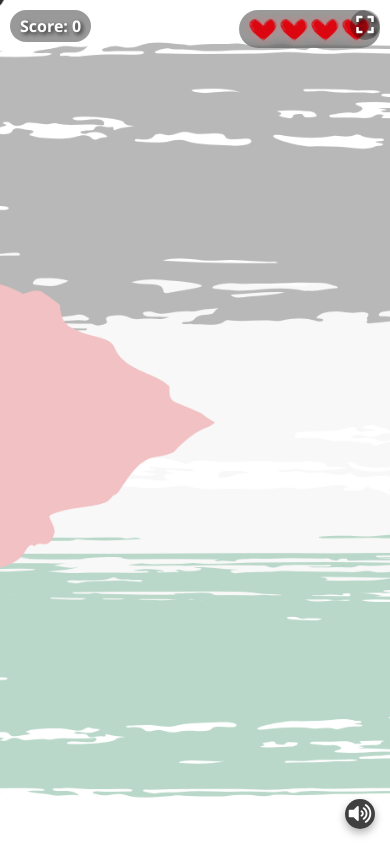
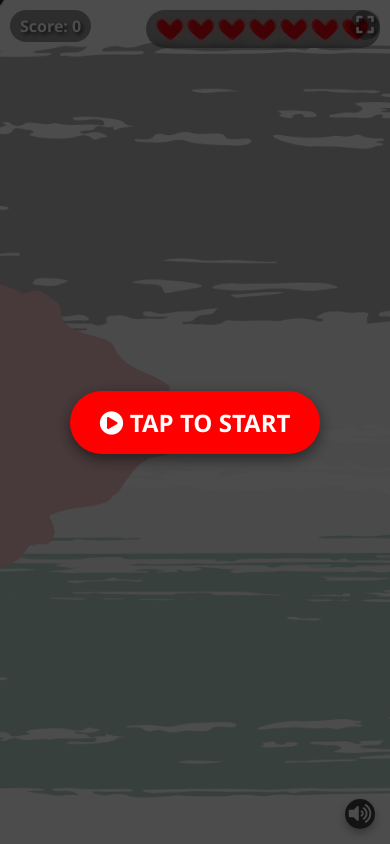
Before and after one commit to Maruf52230/freepalestine, a plain HTML site: page game.html in a window 390 px wide. Drawn offline with Linux system fonts and the light colour scheme.

Commit message:
Initial commit

```diff
--- a/game.html
+++ b/game.html
@@ -63,6 +63,11 @@
       #fullscreen-btn i {
         font-size: 20px !important;
       }
+
+      #start-button {
+        font-size: 24px !important;
+        padding: 15px 30px !important;
+      }
     }
 
     /* Fullscreen button styles */
@@ -109,6 +114,49 @@
       width: 100vw;
       height: 100vh;
     }
+
+    /* Start button styles */
+    #start-screen {
+      position: absolute;
+      top: 0;
+      left: 0;
+      width: 100%;
+      height: 100%;
+      display: flex;
+      justify-content: center;
+      align-items: center;
+      background-color: rgba(0, 0, 0, 0.7);
+      z-index: 200;
+    }
+
+    #start-button {
+      background-color: #ff0000;
+      color: white;
+      border: none;
+      border-radius: 50px;
+      padding: 20px 40px;
+      font-size: 32px;
+      cursor: pointer;
+      transition: all 0.3s ease;
+      font-weight: bold;
+      box-shadow: 0 5px 15px rgba(0, 0, 0, 0.5);
+      text-transform: uppercase;
+    }
+
+    #start-button:hover {
+      background-color: #cc0000;
+      transform: translateY(-3px);
+      box-shadow: 0 8px 20px rgba(0, 0, 0, 0.6);
+    }
+
+    #start-button:active {
+      transform: translateY(1px);
+      box-shadow: 0 3px 10px rgba(0, 0, 0, 0.4);
+    }
+
+    .hidden {
+      display: none !important;
+    }
   </style>
 </head>
 <body>
@@ -133,6 +181,13 @@
       </button>
     </div>
 
+    <!-- Start Screen -->
+    <div id="start-screen">
+      <button id="start-button">
+        <i class="fas fa-play-circle"></i> Tap to Start
+      </button>
+    </div>
+
     <!-- Orientation Warning (Shows only on mobile in portrait) -->
     <div id="orientation-message" class="hidden">
       <i class="fas fa-mobile-alt"></i>
--- a/script.js
+++ b/script.js
@@ -13,7 +13,8 @@ let knife = { x: 0, y: 0, trail: [] };
 let lastFrameTime = 0;
 let fruitSpawnTimer = 0;
 const fruitSpawnInterval = 1800; // Adjusted from 2000ms to 1800ms due to reduced bomb rate
-let gameStarted = true; // Changed to true to start game immediately
+let gameStarted = false; // Start as false until start button is pressed
+let gamePaused = true; // Start paused
 let isMobile = false;
 let soundEnabled = true;
 let isPortrait = false;
@@ -31,9 +32,21 @@ const restartBtn = document.getElementById("restart-btn");
 const soundToggleElement = document.getElementById("sound-toggle");
 const soundIcon = soundToggleElement.querySelector("i");
 const orientationMessage = document.getElementById("orientation-message");
+const startScreen = document.getElementById("start-screen");
+const startButton = document.getElementById("start-button");
 
 // Load sounds
 const cuttingSoundElement = document.getElementById("cutting-sound");
+
+// Start button event listener
+startButton.addEventListener("click", startGame);
+
+// Function to start the game
+function startGame() {
+  gameStarted = true;
+  gamePaused = false;
+  startScreen.classList.add("hidden");
+}
 
 // Fullscreen button
 const fullscreenBtn = document.createElement('button');
@@ -491,37 +504,14 @@ restartBtn.addEventListener("touchend", function(e) {
   restartGame();
 }, { passive: false });
 
-// Initialize game
-function init() {
-  score = 0;
-  lives = 7;
-  gameOver = false;
-  fruits = [];
-  knife.trail = [];
-  fruitSpawnTimer = 0;
-  gameStarted = true;
+// Main game loop
+function gameLoop(timestamp) {
+  // Calculate time delta
+  const deltaTime = timestamp - lastFrameTime;
+  lastFrameTime = timestamp;
 
-  scoreElement.textContent = `Score: ${score}`;
-  gameOverElement.classList.add('hidden');
-
-  // Check if device is mobile
-  isMobile = /Android|webOS|iPhone|iPad|iPod|BlackBerry|IEMobile|Opera Mini/i.test(navigator.userAgent);
-
-  // Check orientation
-  checkOrientation();
-
-  // Ensure canvas is properly sized
-  resizeCanvas();
-
-  initializeLives();
-
-  // Start game loop
-  requestAnimationFrame(gameLoop);
-}
-
-// Game loop
-function gameLoop(timestamp) {
-  if (gameOver) return;
+  // Clear canvas
+  ctx.clearRect(0, 0, canvas.width, canvas.height);
 
   // Skip game logic if in portrait mode on mobile
   if (isMobile && isPortrait) {
@@ -529,21 +519,15 @@ function gameLoop(timestamp) {
     return;
   }
 
-  // Calculate delta time
-  const deltaTime = timestamp - lastFrameTime || 0;
-  lastFrameTime = timestamp;
+  // Only update game if it's started and not paused
+  if (gameStarted && !gamePaused && !gameOver) {
+    // Update fruit spawn timer
+    fruitSpawnTimer += deltaTime;
 
-  // Clear canvas
-  ctx.clearRect(0, 0, canvas.width, canvas.height);
-
-  // Only spawn fruits if game is started
-  if (gameStarted) {
-    // Spawn fruits
-    fruitSpawnTimer += deltaTime;
-    if (fruitSpawnTimer >= fruitSpawnInterval) {
+    // Spawn new fruits at intervals
+    if (fruitSpawnTimer > fruitSpawnInterval) {
       spawnFruit();
       fruitSpawnTimer = 0;
-    }
     }
 
     // Update and draw fruits
@@ -571,11 +555,45 @@ function gameLoop(timestamp) {
         }
       }
     }
+  } else {
+    // Even if game is paused, still draw fruits
+    fruits.forEach(fruit => fruit.draw());
+  }
 
-  // Draw knife
+  // Draw knife regardless of game state
   drawKnife();
 
   // Continue game loop
+  requestAnimationFrame(gameLoop);
+}
+
+// Initialize game
+function init() {
+  score = 0;
+  lives = 7;
+  gameOver = false;
+  fruits = [];
+  knife.trail = [];
+  fruitSpawnTimer = 0;
+  gameStarted = false;
+  gamePaused = true;
+
+  scoreElement.textContent = `Score: ${score}`;
+  gameOverElement.classList.add('hidden');
+  startScreen.classList.remove('hidden');
+
+  // Check if device is mobile
+  isMobile = /Android|webOS|iPhone|iPad|iPod|BlackBerry|IEMobile|Opera Mini/i.test(navigator.userAgent);
+
+  // Check orientation
+  checkOrientation();
+
+  // Ensure canvas is properly sized
+  resizeCanvas();
+
+  initializeLives();
+
+  // Start game loop
   requestAnimationFrame(gameLoop);
 }
 
@@ -747,6 +765,8 @@ function drawKnife() {
 // End game
 function endGame() {
   gameOver = true;
+  gameStarted = false;
+  gamePaused = true;
   finalScoreElement.textContent = score;
   gameOverElement.classList.remove('hidden');
 }
```
Lines whose indentation alone changed are shown as unchanged.
